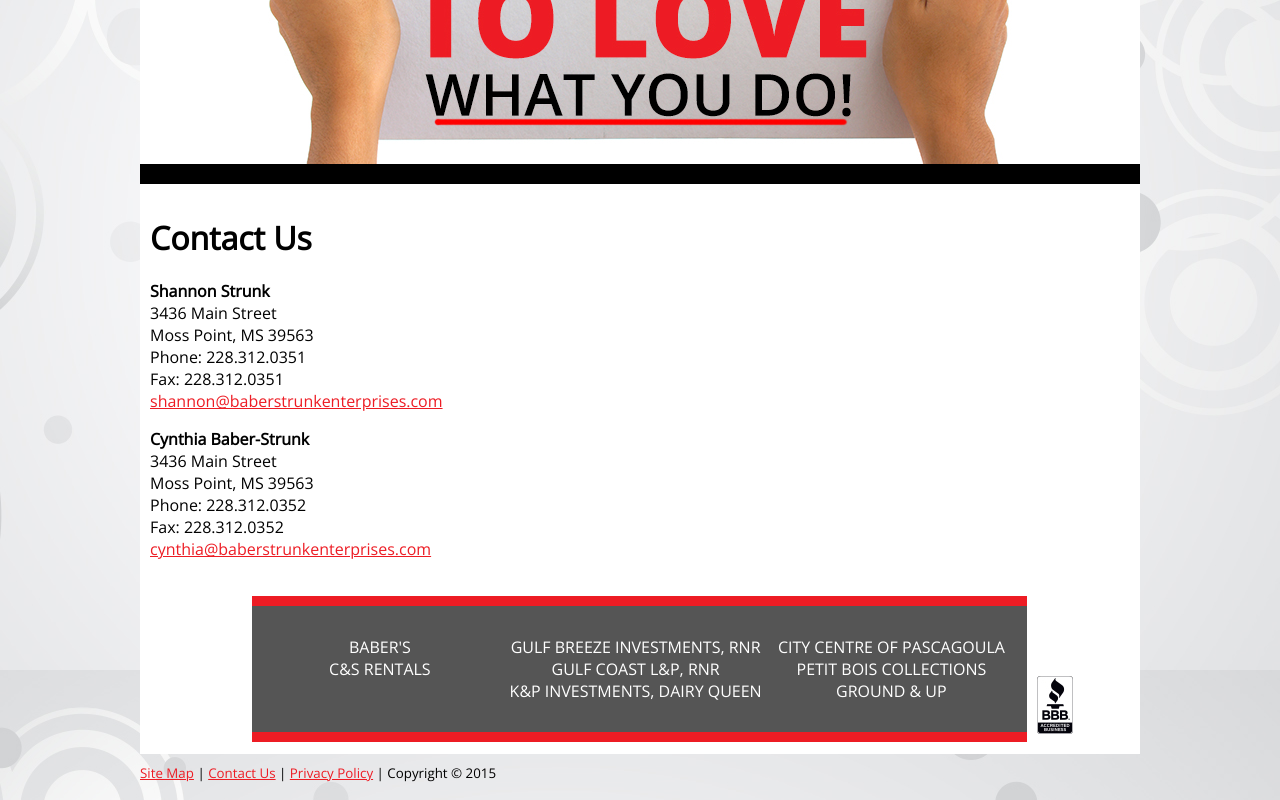
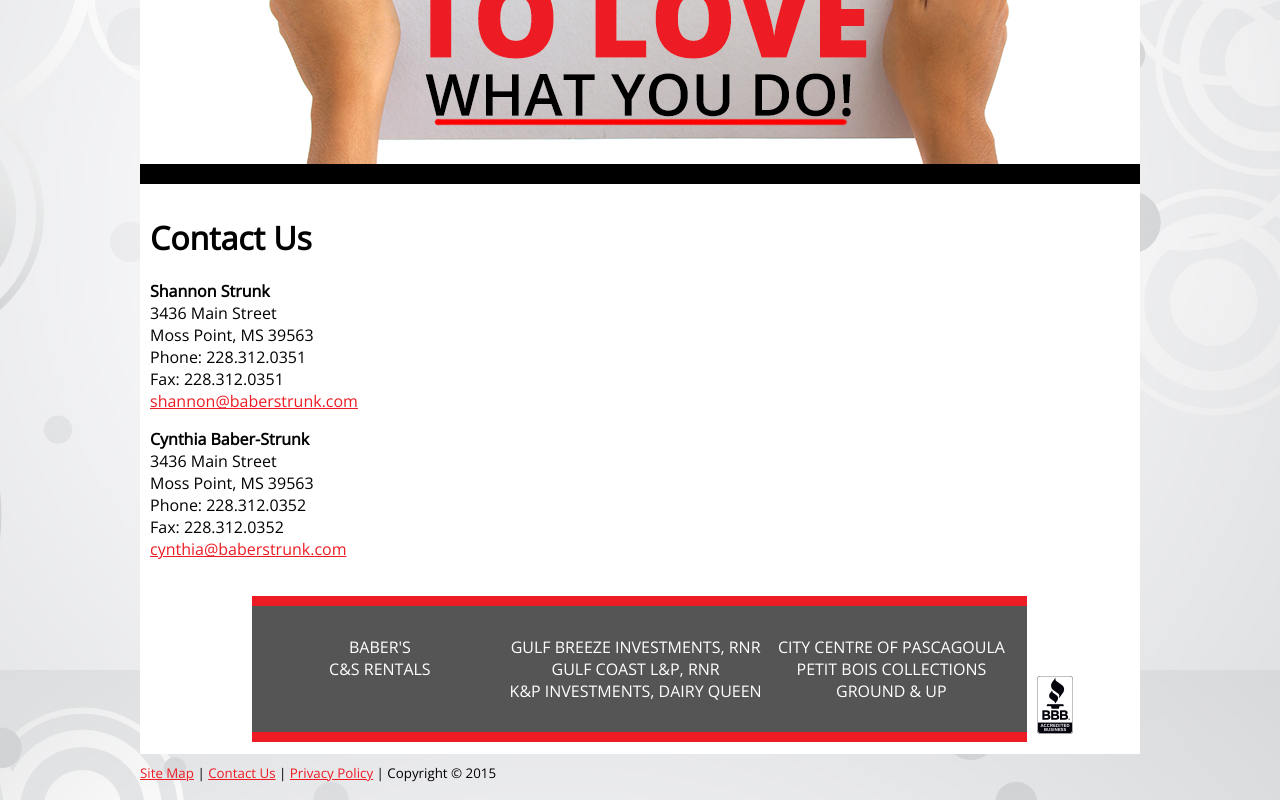
Before and after one commit to BaberStrunkEnterprises/bse-website, a plain HTML site: page contact.html in a window 1280 px wide. Shown: the part 530-1330 px from the top of the page. Drawn offline with nearby package versions, Linux system fonts and the light colour scheme; files whose address does not match are found by name.

Commit message:
updated email addresses

```diff
--- a/contact.html
+++ b/contact.html
@@ -42,7 +42,7 @@
                 Moss Point, MS 39563<br/>
                 Phone: 228.312.0351<br/>
                 Fax: 228.312.0351<br/>
-                <a href="mailto:shannon@baberstrunkenterprises.com">shannon@baberstrunkenterprises.com</a><br/>
+                <a href="mailto:shannon@baberstrunk.com">shannon@baberstrunk.com</a><br/>
             </p>
             <p>
                 <strong>Cynthia Baber-Strunk</strong><br/>
@@ -50,7 +50,7 @@
                 Moss Point, MS 39563<br/>
                 Phone: 228.312.0352<br/>
                 Fax: 228.312.0352<br/>
-                <a href="mailto:cynthian@baberstrunkenterprises.com">cynthia@baberstrunkenterprises.com</a><br/>
+                <a href="mailto:cynthian@baberstrunk.com">cynthia@baberstrunk.com</a><br/>
             </p>
         </div>
     </main>
```
